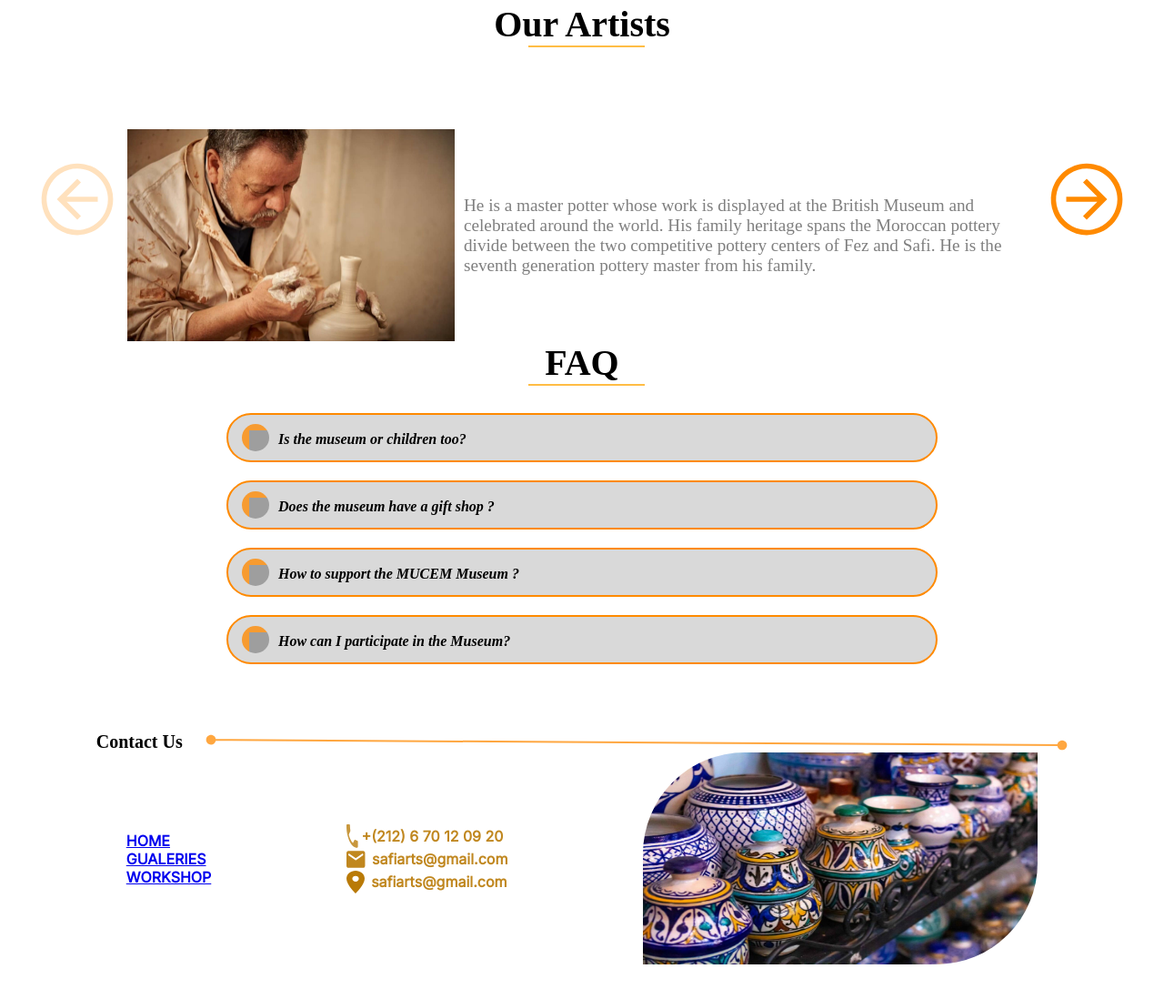
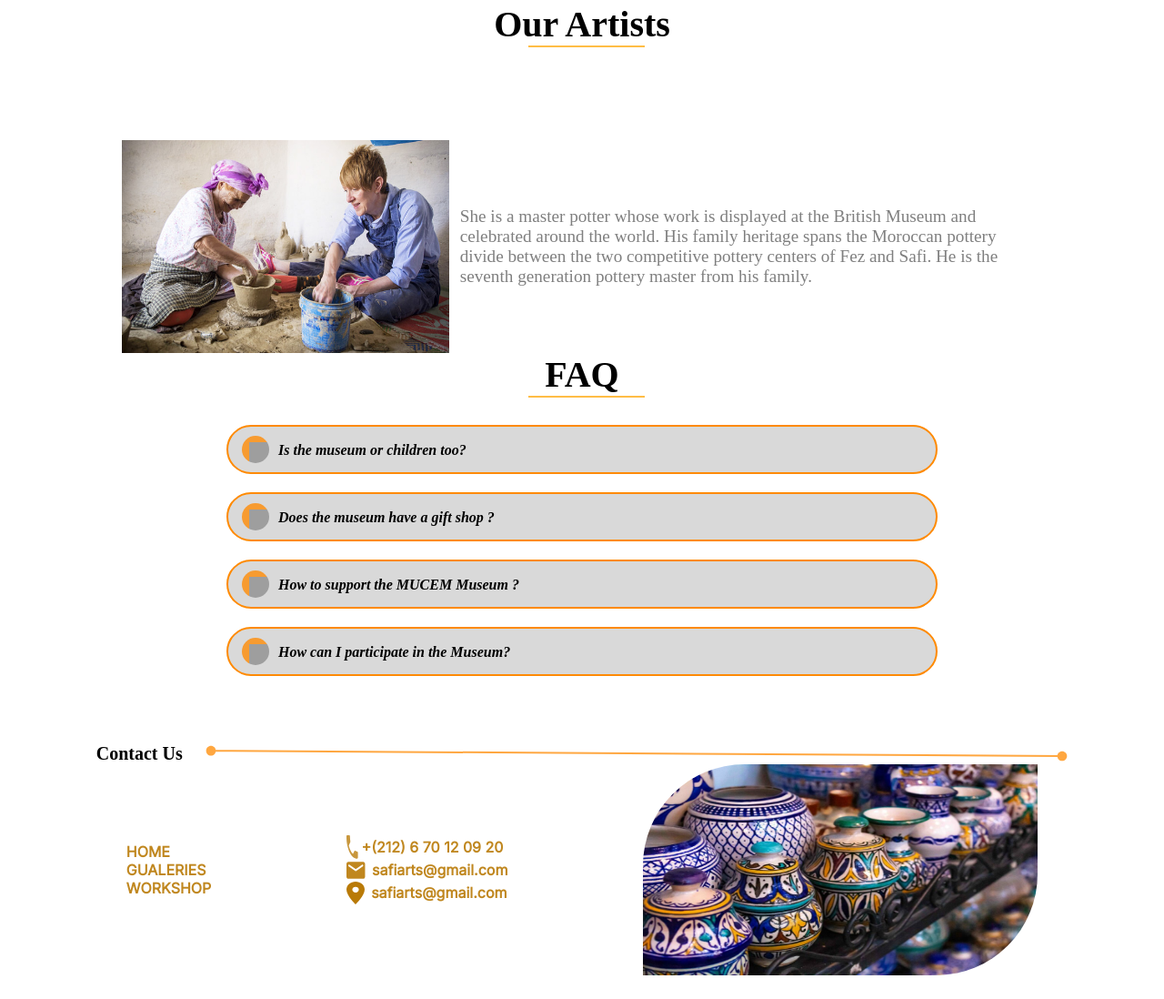
Before and after one commit to hariti-asm/pottery, a plain HTML site: page index.html in a window 1280 px wide. Shown: the part 2996-4094 px from the top of the page at 91% size. Drawn offline with Linux system fonts and the light colour scheme; grey boxes are pictures that could not be loaded; a script that the page names is missing; a web font is replaced by a local one.

Commit message:
footer fixing

```diff
--- a/css/style.css
+++ b/css/style.css
@@ -291,7 +291,7 @@ gap:10px
     display: flex;
     justify-content: center;
     align-items: center;
-    /* width: 50vw; */
+    width: 90vw;
     padding-top: 8%;
 }
 .artist-info p{
@@ -428,7 +428,7 @@ font-style: normal;
 font-weight: 600;
 line-height: normal;
 }
-.navbar{
+.navbar a{
     color: rgba(185, 122, 7, 0.90);
     font-family: Inter;
     font-size: 16px;
@@ -436,8 +436,13 @@ line-height: normal;
     font-weight: 600;
     line-height: normal;
 list-style: none;
-display: flex;
-flex-direction: column;
+text-decoration: none;
+
+
+}
+.navbar li{
+  list-style: none;
+
 }
 
 .menu a{
--- a/index.html
+++ b/index.html
@@ -102,10 +102,10 @@
     </div>
     <div class="artists">
 
-      <svg xmlns="http://www.w3.org/2000/svg" width="90" height="90" viewBox="0 0 90 90" fill="none">
+      <!-- <svg xmlns="http://www.w3.org/2000/svg" width="90" height="90" viewBox="0 0 90 90" fill="none">
         <path d="M45 22.5L49.0219 26.4178L33.3281 42.1875H67.5V47.8125H33.3281L49.0219 63.4866L45 67.5L22.5 45L45 22.5Z" fill="#FF8A00" fill-opacity="0.26" />
         <path d="M45 84.375C37.2124 84.375 29.5996 82.0657 23.1244 77.7391C16.6493 73.4126 11.6025 67.263 8.62226 60.0682C5.64206 52.8733 4.8623 44.9563 6.3816 37.3183C7.90089 29.6803 11.651 22.6644 17.1577 17.1577C22.6644 11.651 29.6803 7.90089 37.3183 6.3816C44.9563 4.8623 52.8733 5.64206 60.0682 8.62226C67.263 11.6025 73.4126 16.6493 77.7391 23.1244C82.0657 29.5996 84.375 37.2124 84.375 45C84.3631 55.4393 80.2109 65.4475 72.8292 72.8292C65.4475 80.2109 55.4393 84.3631 45 84.375ZM45 11.25C38.3249 11.25 31.7997 13.2294 26.2495 16.9379C20.6994 20.6464 16.3735 25.9174 13.8191 32.0845C11.2646 38.2515 10.5963 45.0375 11.8985 51.5843C13.2008 58.1312 16.4151 64.1448 21.1352 68.8649C25.8552 73.5849 31.8689 76.7993 38.4157 78.1015C44.9626 79.4038 51.7486 78.7354 57.9156 76.1809C64.0826 73.6265 69.3536 69.3007 73.0621 63.7505C76.7706 58.2004 78.75 51.6751 78.75 45C78.7396 36.0522 75.1805 27.4738 68.8534 21.1467C62.5263 14.8196 53.9479 11.2604 45 11.25Z" fill="#FF8A00" fill-opacity="0.26" />
-      </svg>
+      </svg> -->
 
       <div class="artist-container">
         <div class="artist-info">
@@ -125,10 +125,10 @@
         </div>
       </div>
 
-      <svg xmlns="http://www.w3.org/2000/svg" width="90" height="90" viewBox="0 0 90 90" fill="none">
+      <!-- <svg xmlns="http://www.w3.org/2000/svg" width="90" height="90" viewBox="0 0 90 90" fill="none">
         <path d="M45 22.5L40.9781 26.4178L56.6719 42.1875H22.5V47.8125H56.6719L40.9781 63.4866L45 67.5L67.5 45L45 22.5Z" fill="#FF8A00" />
         <path d="M45 84.375C37.2124 84.375 29.5996 82.0657 23.1244 77.7391C16.6493 73.4126 11.6025 67.263 8.62226 60.0682C5.64206 52.8733 4.8623 44.9563 6.3816 37.3183C7.90089 29.6803 11.651 22.6644 17.1577 17.1577C22.6644 11.651 29.6803 7.90089 37.3183 6.3816C44.9563 4.8623 52.8733 5.64206 60.0682 8.62226C67.263 11.6025 73.4126 16.6493 77.7391 23.1244C82.0657 29.5996 84.375 37.2124 84.375 45C84.3631 55.4393 80.2109 65.4475 72.8292 72.8292C65.4475 80.2109 55.4393 84.3631 45 84.375ZM45 11.25C38.3249 11.25 31.7997 13.2294 26.2495 16.9379C20.6994 20.6464 16.3735 25.9174 13.8191 32.0845C11.2646 38.2515 10.5963 45.0375 11.8985 51.5843C13.2008 58.1312 16.4151 64.1448 21.1352 68.8649C25.8552 73.5849 31.8689 76.7993 38.4157 78.1015C44.9626 79.4038 51.7486 78.7354 57.9156 76.1809C64.0826 73.6265 69.3536 69.3007 73.0621 63.7505C76.7706 58.2004 78.75 51.6751 78.75 45C78.7396 36.0522 75.1805 27.4738 68.8534 21.1467C62.5263 14.8196 53.9479 11.2604 45 11.25Z" fill="#FF8A00" />
-      </svg>
+      </svg> -->
     </div>
   </section>
 
--- a/js/sl.js
+++ b/js/sl.js
@@ -43,4 +43,4 @@ function updateArtist() {
   currentArtistIndex = nextIndex;
 }
 
-setInterval(updateArtist, 2000);
+setInterval(updateArtist, 4000);
```
Also changed, not shown: workshop.html (+2 -1 lines).
